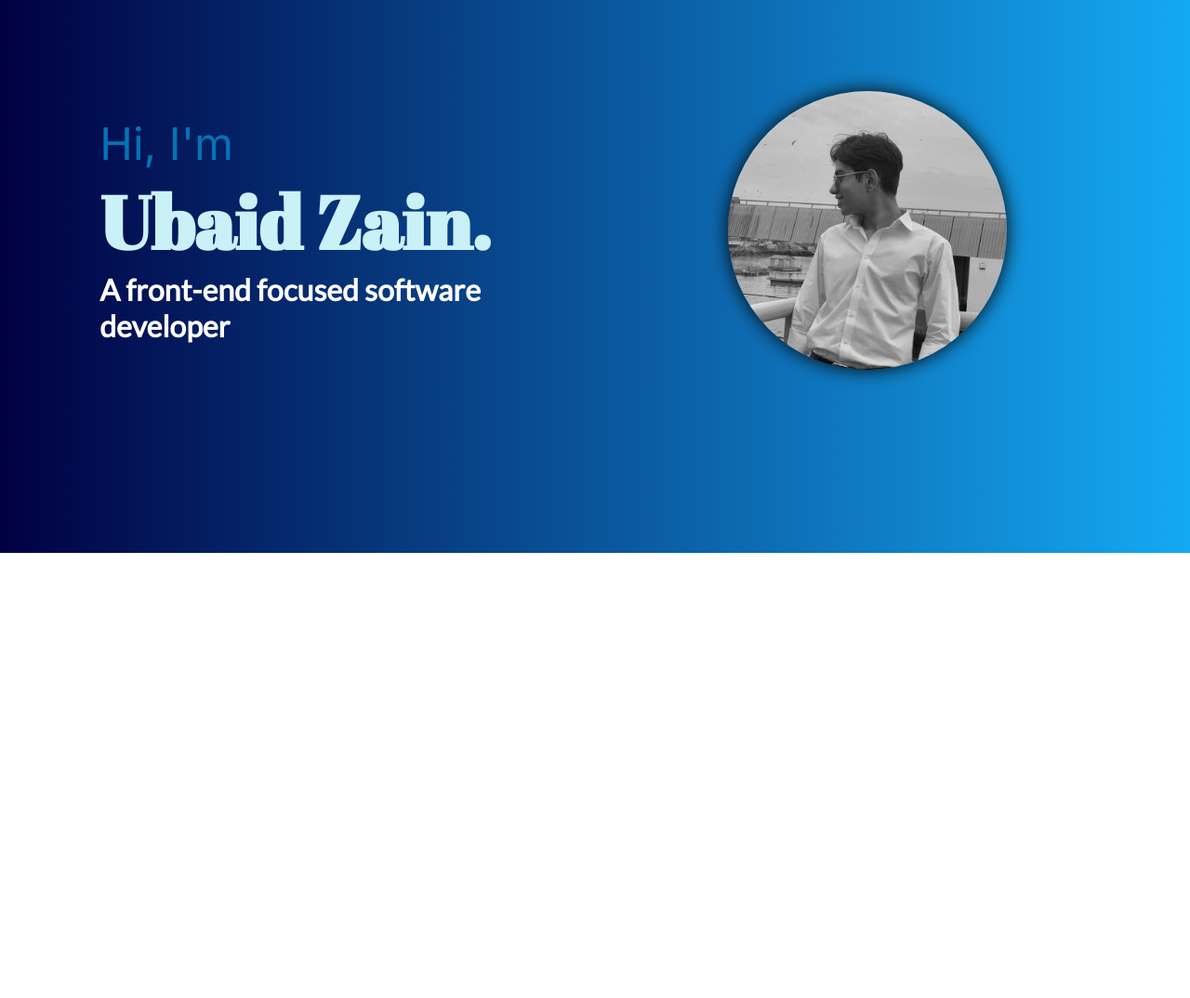
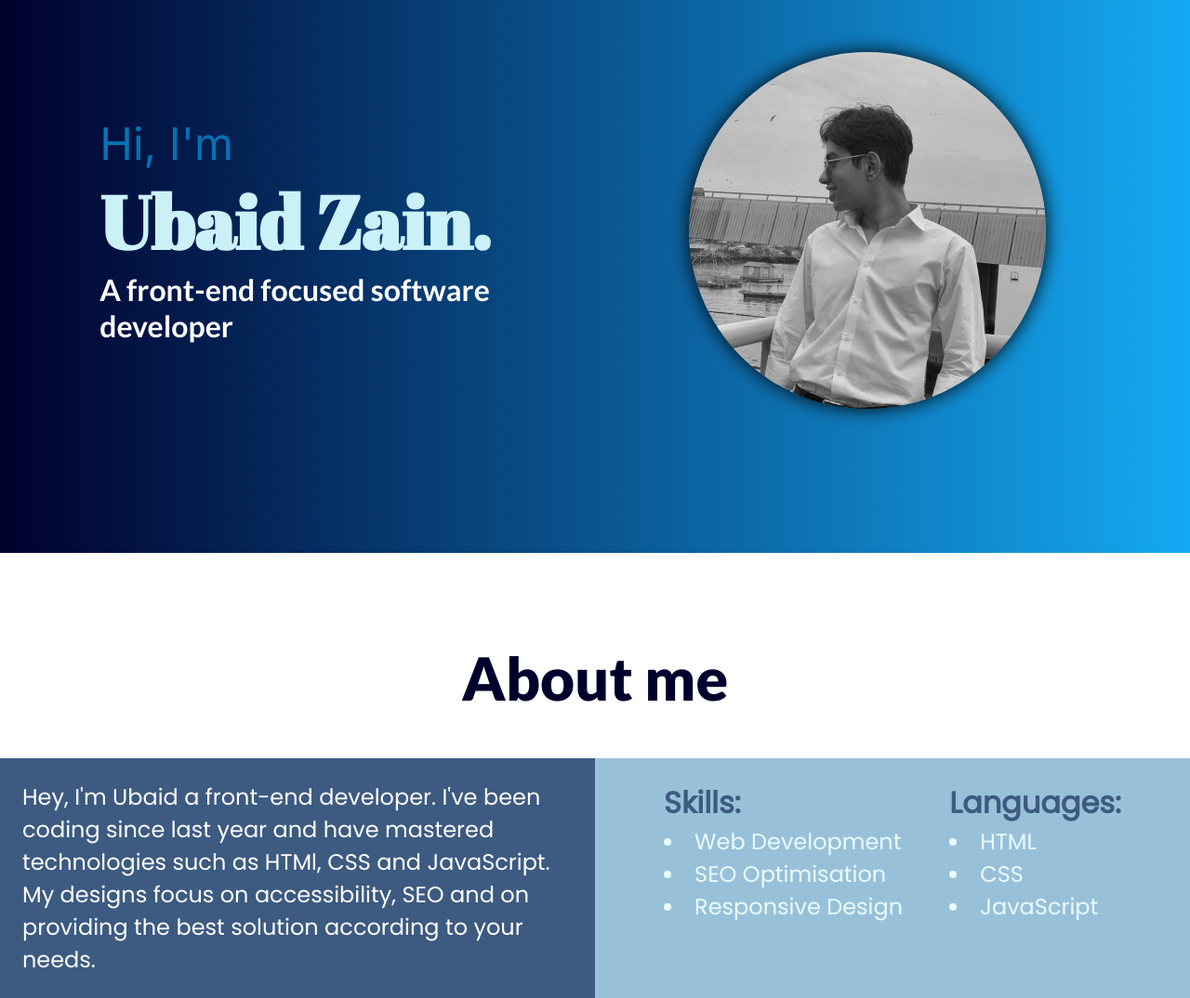
Before and after one commit to UbaidZain/Portfolio, a plain HTML site: page index.html in a window 1280 px wide. Shown: the part 95-1169 px from the top of the page at 93% size. Before the commit the page ends 800 px from the top, so only its background shows below. Drawn offline with Linux system fonts and the light colour scheme; a web font is replaced by a local one.

Commit message:
Add About me section

```diff
--- a/index.html
+++ b/index.html
@@ -6,7 +6,7 @@
     <link rel="preconnect" href="https://fonts.googleapis.com" />
     <link rel="preconnect" href="https://fonts.gstatic.com" crossorigin />
     <link
-      href="https://fonts.googleapis.com/css2?family=Abril+Fatface&family=Inter&family=Poppins&family=WindSong&family=Lato&display=swap"
+      href="https://fonts.googleapis.com/css2?family=Abril+Fatface&family=Lato:wght@400;700;600;500;900&family=Inter:wght@400;700&family=Poppins&family=WindSong&display=swap"
       rel="stylesheet"
     />
     <link rel="stylesheet" href="style.css" />
@@ -17,7 +17,7 @@
     <header>
       <nav class="nav container flex">
         <li class="nav-link">
-          <a href="#">About me</a>
+          <a href="#about-me">About me</a>
         </li>
         <li class="nav-link">
           <a href="#"> Projects</a>
@@ -43,6 +43,31 @@
           </div>
         </div>
       </div>
+      <div class="about-me-container" id="about-me">
+        <h2 class="about-me-title">About me</h2>
+        <div class="about-me-txt-container flex">
+          <div class="about-me-txt-main flex center">
+            Hey, I'm Ubaid a front-end developer. I've been coding since last
+            year and have mastered technologies such as HTMl, CSS and
+            JavaScript. My designs focus on accessibility, SEO and on providing
+            the best solution according to your needs.
+          </div>
+          <div class="about-me-txt-side flex">
+            <div>
+              <h3 class="about-me-subtitle">Skills:</h3>
+              <li class="about-me-skill">Web Development</li>
+              <li class="about-me-skill">SEO Optimisation</li>
+              <li class="about-me-skill">Responsive Design</li>
+            </div>
+            <div>
+              <h3 class="about-me-subtitle">Languages:</h3>
+              <li class="about-me-skill">HTML</li>
+              <li class="about-me-skill">CSS</li>
+              <li class="about-me-skill">JavaScript</li>
+            </div>
+          </div>
+        </div>
+      </div>
     </main>
 
     <script src="script.js"></script>
--- a/style.css
+++ b/style.css
@@ -16,15 +16,17 @@
   align-items: center;
 }
 header {
-  box-shadow: rgba(0, 0, 0, 0.5) 0px 0px 2px;
-  background: linear-gradient(to right, rgb(0, 0, 66), rgb(20, 169, 243));
+  background: linear-gradient(to right, rgb(0, 0, 44), rgb(20, 169, 243));
 }
+body {
+  font-family: "Inter", sans-serif;
+}
+
 .nav {
   height: 50px;
   padding: 0.5rem auto;
   align-items: center;
   gap: 1rem;
-  font-family: "Inter", sans-serif;
 }
 .nav-link {
   list-style: none;
@@ -35,60 +37,140 @@ header {
 }
 
 .home-banner-container {
-  height: 80vh;
-  background: linear-gradient(to right, rgb(0, 0, 66), rgb(20, 169, 243));
+  height: 90vh;
+  background: linear-gradient(to right, rgb(0, 0, 44), rgb(20, 169, 243));
   padding: 3rem;
 }
 .home-banner {
   height: 100%;
-  justify-content: space-between;
+  flex-direction: column-reverse;
+  justify-content: space-evenly;
+  gap: 1rem;
 }
 
 .home-banner-img-container,
 .home-banner-txt {
-  width: 45%;
-
-  height: 90%;
+  width: 100%;
 }
 .home-banner-txt {
   flex-direction: column;
   justify-content: center;
-  width: 50%;
   color: white;
+}
+.banner-head,
+.banner-name,
+.banner-footer {
+  text-align: center;
 }
 .banner-head {
   color: #0473b4;
 
-  font-family: "Inter", sans-serif;
-  font-size: 3rem;
+  font-size: 2rem;
 }
 .banner-name {
   color: #caf0f8;
-
   font-family: "Abril Fatface", serif;
-  font-size: 5rem;
+  font-size: 3rem;
 }
 
 .banner-footer {
   font-family: "Lato", sans-serif;
-  font-size: 2rem;
+  font-size: 1rem;
   font-weight: bold;
 }
 .home-banner-img {
-  width: 300px;
-  height: 300px;
+  width: 30vw;
+  height: 30vw;
+  min-width: 170px;
+  min-height: 170px;
   object-position: top;
   object-fit: cover;
-  border-radius: 300px;
+  border-radius: 50%;
   filter: grayscale(1);
   box-shadow: rgba(0, 0, 66, 1) 0px 0px 20px;
 }
-@media (max-width: 850px) {
-  .home-banner-img {
-    width: 250px;
-    height: 250px;
-    object-position: top;
-    object-fit: cover;
-    border-radius: 300px;
+@media (min-width: 768px) {
+  .home-banner-container {
+    height: 80vh;
+  }
+  .home-banner {
+    flex-direction: row;
+    justify-content: space-between;
+  }
+  .home-banner-txt,
+  .home-banner-img-container {
+    width: 45%;
+    height: 90%;
+  }
+  .home-banner-txt {
+    width: 50%;
+  }
+  .banner-head,
+  .banner-name,
+  .banner-footer {
+    text-align: left;
+  }
+  .banner-head {
+    font-size: 3rem;
+  }
+  .banner-name {
+    font-size: 5rem;
+  }
+  .banner-footer {
+    font-size: 2rem;
   }
 }
+.about-me-container {
+  margin-top: 6rem;
+}
+.about-me-txt-container {
+  margin-top: 3rem;
+  flex-direction: column;
+}
+.about-me-title {
+  font-family: "Lato", sans-serif;
+  color: rgb(0, 0, 44);
+  text-align: center;
+  font-size: 4rem;
+  font-weight: 900;
+}
+
+.about-me-txt-main {
+  color: hsl(0, 0%, 100%);
+  font-size: 1.5rem;
+  font-weight: 500;
+  background: #3d5a80;
+  /* background: #0473b4; */
+}
+.about-me-txt-main,
+.about-me-txt-side {
+  width: 100%;
+  padding: 1.5rem;
+  font-family: "Poppins", sans-serif;
+}
+.about-me-txt-side {
+  background: #98c1d9;
+}
+.about-me-txt-main::first-letter {
+  initial-letter: 2;
+}
+@media (min-width: 768px) {
+  .about-me-txt-main,
+  .about-me-txt-side {
+    width: 50%;
+  }
+  .about-me-txt-container {
+    flex-direction: row;
+  }
+}
+.about-me-subtitle {
+  font-size: 2rem;
+  color: #3d5a80;
+}
+.about-me-skill {
+  color: #eafbfe;
+  font-size: 1.5rem;
+}
+.about-me-txt-side {
+  justify-content: space-evenly;
+}
```
